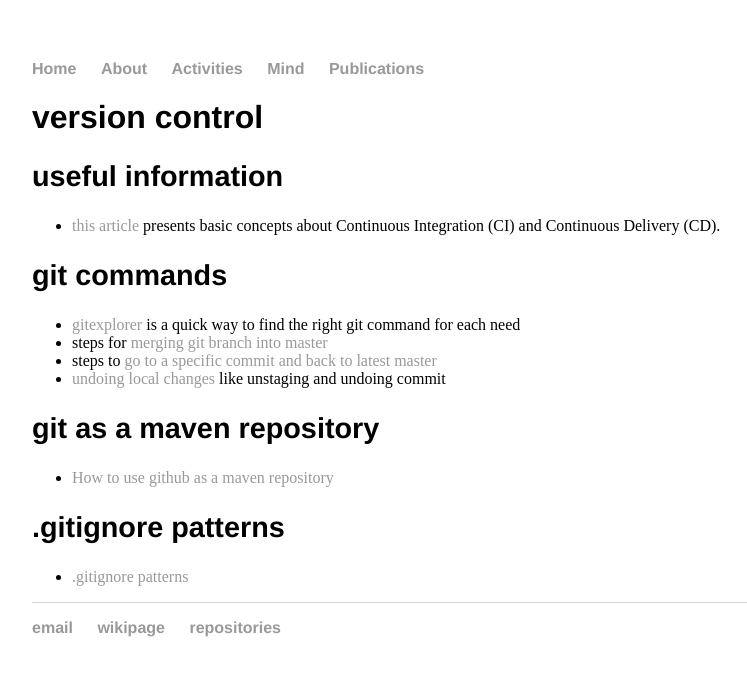
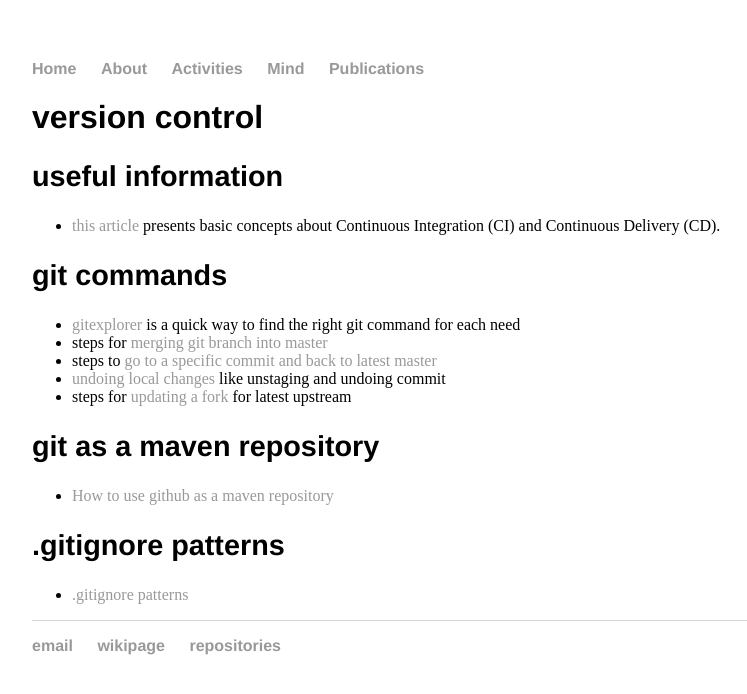
Before and after one commit to cleberjamaral/cleberjamaral.github.io, a Jekyll site: the page built from knowledge/programming/git.md, in a window 1280 px wide. Shown: the top 694 px of the page, without its empty margins (160-907 px from the left). Built offline with Jekyll 4.4.1, drawn with Linux system fonts in a browser that asks for light colours; our own code applies the rules of GitHub Pages for plain Markdown files.

Commit message:
GitBook: [master] one page modified

```diff
--- a/knowledge/programming/git.md
+++ b/knowledge/programming/git.md
@@ -14,6 +14,7 @@ description: 'git stuffs [draft article]'
 * steps for [merging git branch into master](https://gist.github.com/cleberjamaral/94410e296e80aa66f0d38c88ca5234fe)
 * steps to [go to a specific commit and back to latest master](https://gist.github.com/cleberjamaral/59c7f5f9075d92f38bd59d6c51d36bd0)
 * [undoing local changes](https://gist.github.com/cleberjamaral/1548e52acb122a81874fec0f1dfafa36) like unstaging and undoing commit
+* steps for [updating a fork](https://gist.github.com/cleberjamaral/0d025cc52e0785fd2436c56881918b80) for latest upstream
 
 ## git as a maven repository
 
```
